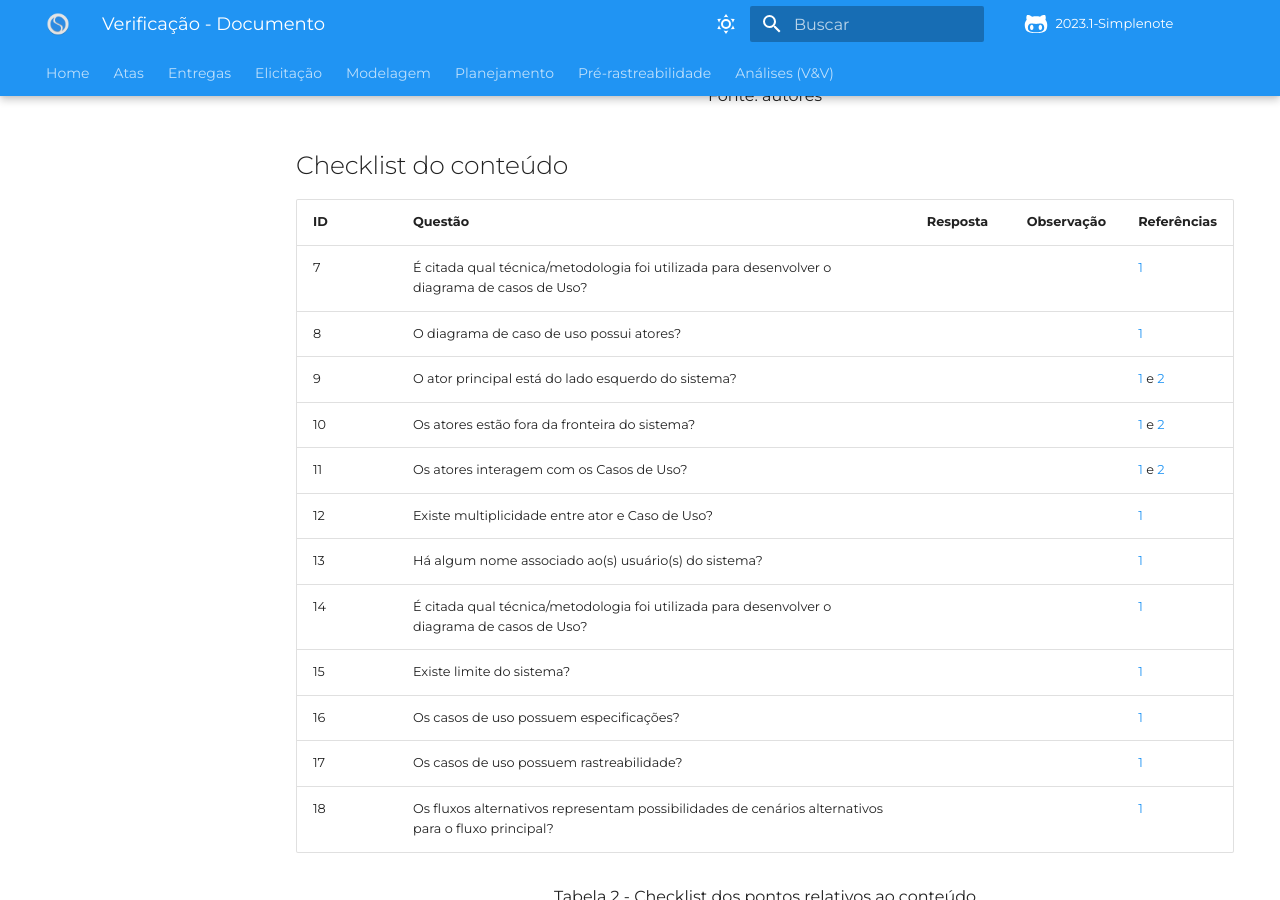
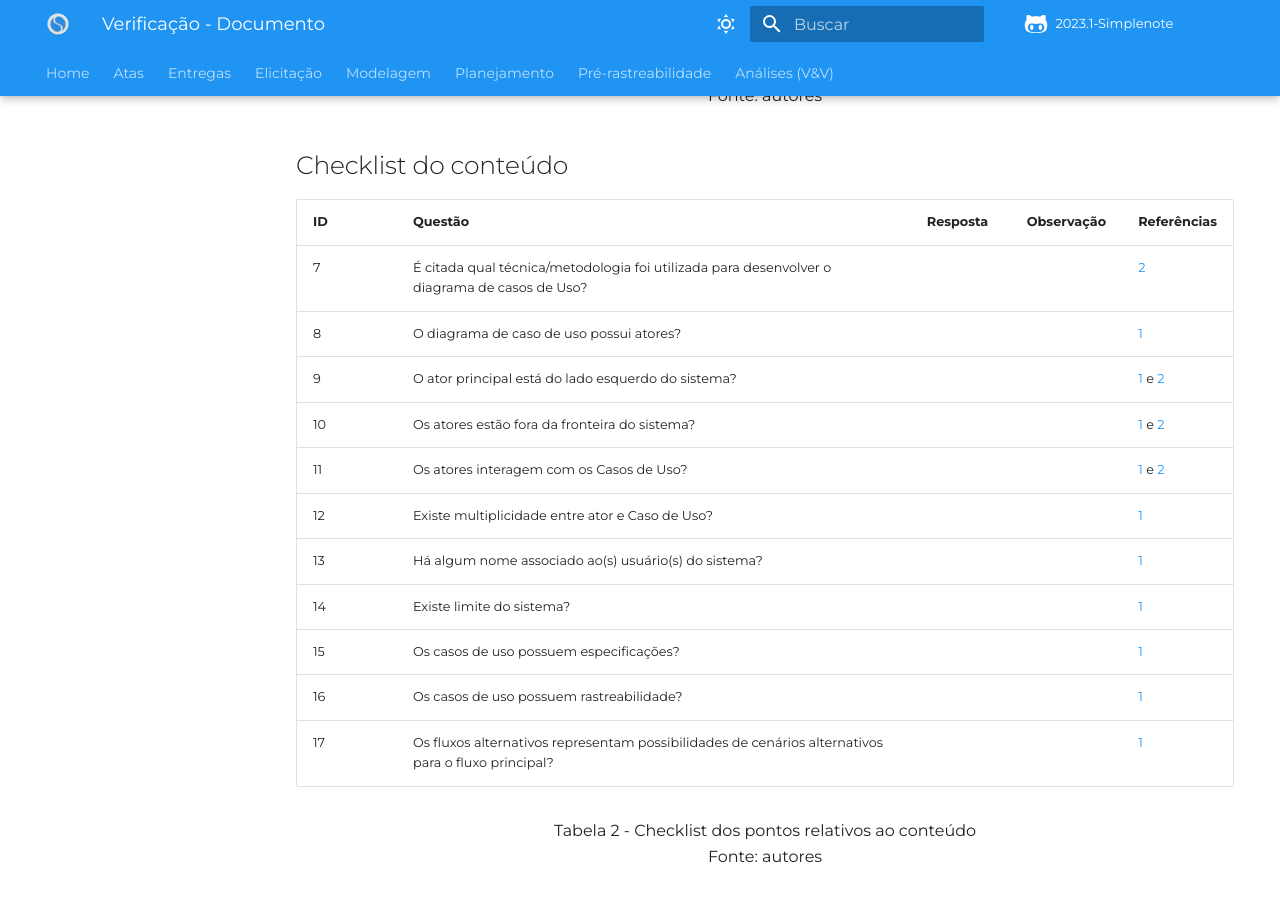
Before and after one commit to Requisitos-de-Software/2023.1-Simplenote, an MkDocs documentation site: the page built from docs/Analise-Grupo5/Modelagem/CasosDeUso.md, in a window 1280 px wide and 900 px high, scrolled down 1352 px. Built offline with MkDocs 1.6.1 and Material for MkDocs 9.7.7, drawn with Linux system fonts in a browser that asks for light colours; some web fonts are replaced; comment, search, counter and statistics services are not loaded.

Commit message:
Update CasosDeUso.md

```diff
--- a/docs/Analise-Grupo5/Modelagem/CasosDeUso.md
+++ b/docs/Analise-Grupo5/Modelagem/CasosDeUso.md
@@ -37,18 +37,17 @@ Para avaliação do documento em aspectos formais e tecnicos, foi criado a tabel
 
 | ID   | Questão | Resposta | Observação | Referências |
 | ---- | ------- | -------- | ---------- |-------------|
-|  7   | É citada qual técnica/metodologia foi utilizada para desenvolver o diagrama de casos de Uso?       |          |            | [1](#ancora1)       |
+|  7   | É citada qual técnica/metodologia foi utilizada para desenvolver o diagrama de casos de Uso?       |          |            | [2](#ancora2)     |
 |  8   | O diagrama de caso de uso possui atores?                                                           |          |            | [1](#ancora1)     |
 |  9   | O ator principal está do lado esquerdo do sistema?                                                 |          |            | [1](#ancora1) e [2](#ancora2)     |
-|  10  | Os atores estão fora da fronteira do sistema?                                                      |          |            | [1](#ancora1) e [2](#ancora2)      |
+|  10  | Os atores estão fora da fronteira do sistema?                                                      |          |            | [1](#ancora1) e [2](#ancora2)     |
 |  11  | Os atores interagem com os Casos de Uso?                                                           |          |            | [1](#ancora1) e [2](#ancora2)     |
-|  12  | Existe multiplicidade entre ator e Caso de Uso?                                                    |          |            | [1](#ancora1)      |
-|  13  | Há algum nome associado ao(s) usuário(s) do sistema?                                               |          |            | [1](#ancora1)      |
-|  14  | É citada qual técnica/metodologia foi utilizada para desenvolver o diagrama de casos de Uso?       |          |            | [1](#ancora1)     |
-|  15  | Existe limite do sistema?                                                                          |          |            | [1](#ancora1)      |
-|  16  | Os casos de uso possuem especificações?                                                            |          |            | [1](#ancora1)      |
-|  17  | Os casos de uso possuem rastreabilidade?                                                           |          |            | [1](#ancora1)     |
-|  18  | Os fluxos alternativos representam possibilidades de cenários alternativos para o fluxo principal? |          |            | [1](#ancora1)      |
+|  12  | Existe multiplicidade entre ator e Caso de Uso?                                                    |          |            | [1](#ancora1)     |
+|  13  | Há algum nome associado ao(s) usuário(s) do sistema?                                               |          |            | [1](#ancora1)     |
+|  14  | Existe limite do sistema?                                                                          |          |            | [1](#ancora1)     |
+|  15  | Os casos de uso possuem especificações?                                                            |          |            | [1](#ancora1)     |
+|  16  | Os casos de uso possuem rastreabilidade?                                                           |          |            | [1](#ancora1)     |
+|  17  | Os fluxos alternativos representam possibilidades de cenários alternativos para o fluxo principal? |          |            | [1](#ancora1)     |
 
 
 <p align="center"> Tabela 2 - Checklist dos pontos relativos ao conteúdo <br> Fonte: autores </p>
```
